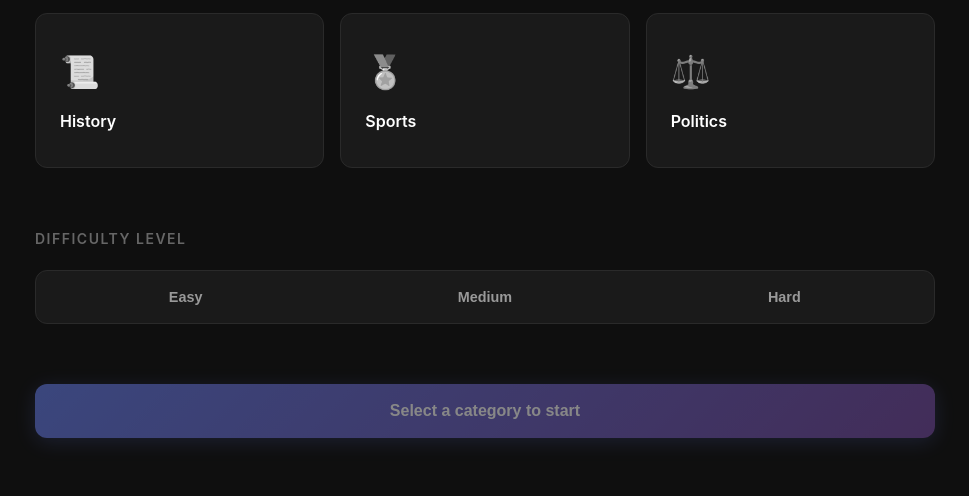
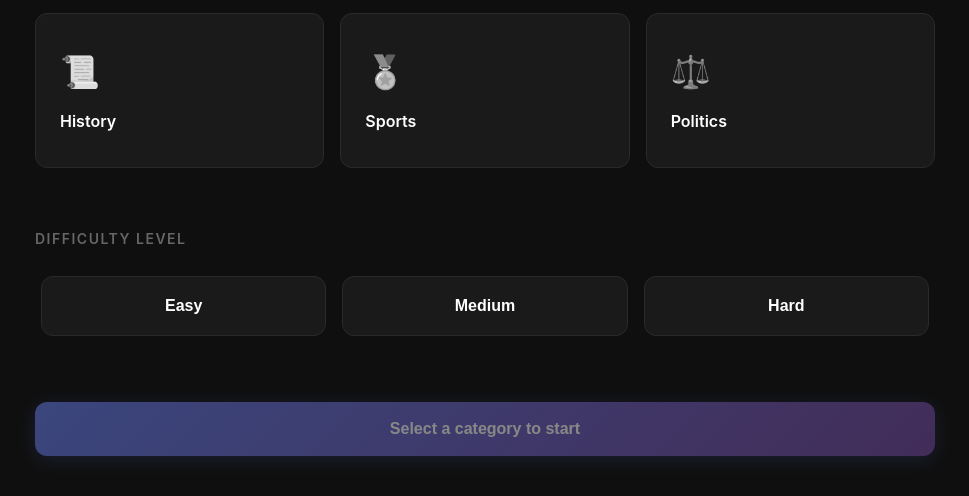
Before and after one commit to nitindavegit/QuizBuzz, a plain HTML site: page index.html in a window 1280 px wide. Shown: the part 747-1243 px from the top of the page, without its empty margins (155-1124 px from the left). Drawn offline with Linux system fonts and the light colour scheme.

Commit message:
Removing some bugs

```diff
--- a/index.html
+++ b/index.html
@@ -17,7 +17,7 @@
         </nav>
         <div class="container">
             <!-- Start Screen -->
-            <div class="start-screen" id="startscreen">
+            <div class="start-screen" id="startScreen">
                 <h1>Test Your Knowledge</h1>
                 <p class="subtitle">Choose a category and difficulty to begin</p>
                 <div class="section-label">SELECT CATEGORY</div>
@@ -69,7 +69,7 @@
                 </div>
                 <button class="start-btn" id="startBtn" disabled>Select a category to start</button>
 
-
+            </div>
             <!-- Quiz Screen -->
             <div class="quiz-screen" id="quizScreen">
                 <div class="progress-bar-container">
@@ -117,9 +117,6 @@
                     <button class="btn-primary" id="retryBtn">Retry Quiz</button>
                 </div>
             </div>
-
-
-            </div>
         </div>
     </div>
 
--- a/script.js
+++ b/script.js
@@ -6,7 +6,7 @@ let score = 0
 let timeLeft = 30
 let timerInterval = null;
 
-const startScreen = document.getElementById('startscreen')
+const startScreen = document.getElementById('startScreen')
 const quizScreen = document.getElementById('quizScreen')
 const resultScreen = document.getElementById('resultScreen')
 
@@ -67,9 +67,9 @@ async function fetchQuestions() {
         const response = await fetch(`https://opentdb.com/api.php?amount=10&category=${selectedCategory}&difficulty=${selectedDiffLevel}&type=multiple`);
         const data = await response.json();
         questions = data.results.map(q => ({
-            questions: decodeHTML(q.question),
+            question: decodeHTML(q.question),
             correct: decodeHTML(q.correct_answer),
-            options: shuffleArray([...q.incorrect_answers.map(a => decodeHTML(a)), decodeHTML(q.correct_answers)]),
+            options: shuffleArray([...q.incorrect_answers.map(a => decodeHTML(a)), decodeHTML(q.correct_answer)]),
             category: decodeHTML(q.category)
         }));
 
--- a/style.css
+++ b/style.css
@@ -44,7 +44,6 @@ body {
     margin: 0 auto;
 }
 
-/* Start Screen */
 .start-screen h1 {
     font-size: 3.5rem;
     font-weight: 800;
@@ -139,37 +138,36 @@ body {
 }
 
 .difficulty-buttons {
-    display: flex;
-
-    gap: 12px;
-    background: #1a1a1a;
-    border: 1px solid #2a2a2a;
-    border-radius: 12px;
+    display: grid;
+    grid-template-columns: repeat(3, 1fr);
+    gap: 16px;
+    background: #0f0f0f;
     padding: 6px;
     margin-bottom: 60px;
 }
 
 .difficulty-btn {
-    flex: 1;
-    padding: 12px;
-    justify-content: center;
-    background: transparent;
-    border: none;
-    color: #999;
+    background: #1a1a1a;
+    border: 1px solid #2a2a2a;
+    border-radius: 12px;
+    padding: 20px;
+    color: #fff;
     font-weight: 600;
-    font-size: 0.9rem;
-    border-radius: 8px;
+    font-size: 1rem;
     cursor: pointer;
-    transition: all 0.2s;
+    transition: all 0.3s;
+    text-align: center;
 }
 
 .difficulty-btn:hover {
+    background: #222;
+    border-color: #667eea;
     color: #fff;
-    background: #222;
 }
 
 .difficulty-btn.active {
     background: #667eea;
+    border-color: #667eea;
     color: #fff;
 }
 
@@ -197,7 +195,7 @@ body {
     cursor: not-allowed;
 }
 
-/* Quiz Screen */
+
 .quiz-screen {
     display: none;
 }
@@ -339,7 +337,7 @@ body {
     cursor: not-allowed;
 }
 
-/* Result Screen */
+
 .result-screen {
     display: none;
     text-align: center;
```
Lines whose indentation alone changed are shown as unchanged.
